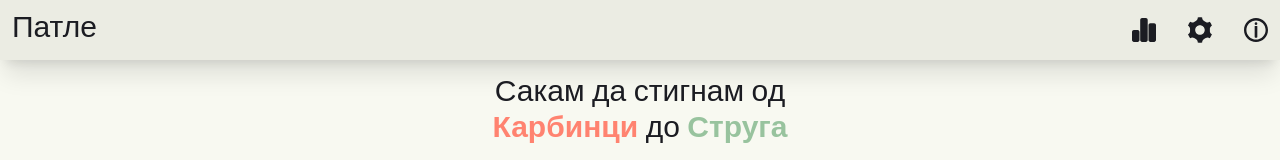
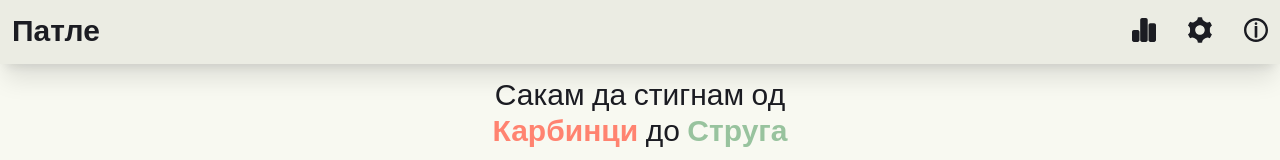
Before and after one commit to lukakrstik/Patle, an Angular app: page / in a window 1280 px wide. Shown: the top 160 px of the page. Built offline with nearby package versions, Linux system fonts and the light colour scheme.

Commit message:
endgame modal added, padding on title

```diff
--- a/src/navbar/navbar.component.html
+++ b/src/navbar/navbar.component.html
@@ -1,7 +1,8 @@
 <app-settings *ngIf="this.settingShow" (close)="hideModal()"></app-settings>
 <app-stats *ngIf="this.statsShow" (close)="hideModal()"></app-stats>
+<app-endgame *ngIf="this.endgameShow" (close)="hideModal()"></app-endgame>
 <div class="flex justify-between shadow-xl p-3" id="navbar">
-<p class="text-3xl text-bold">Патле</p>
+<strong class="text-3xl text-bold pt-1">Патле</strong>
   <div class="flex w-[35vw] justify-end">
     <!--STATS-->
     <svg (click)="showStats()" class="navSVG mr-8" width="24px" height="36px" viewBox="0 0 243 243" style="fill-rule:evenodd;clip-rule:evenodd;stroke-linejoin:round;stroke-miterlimit:2;">
```
